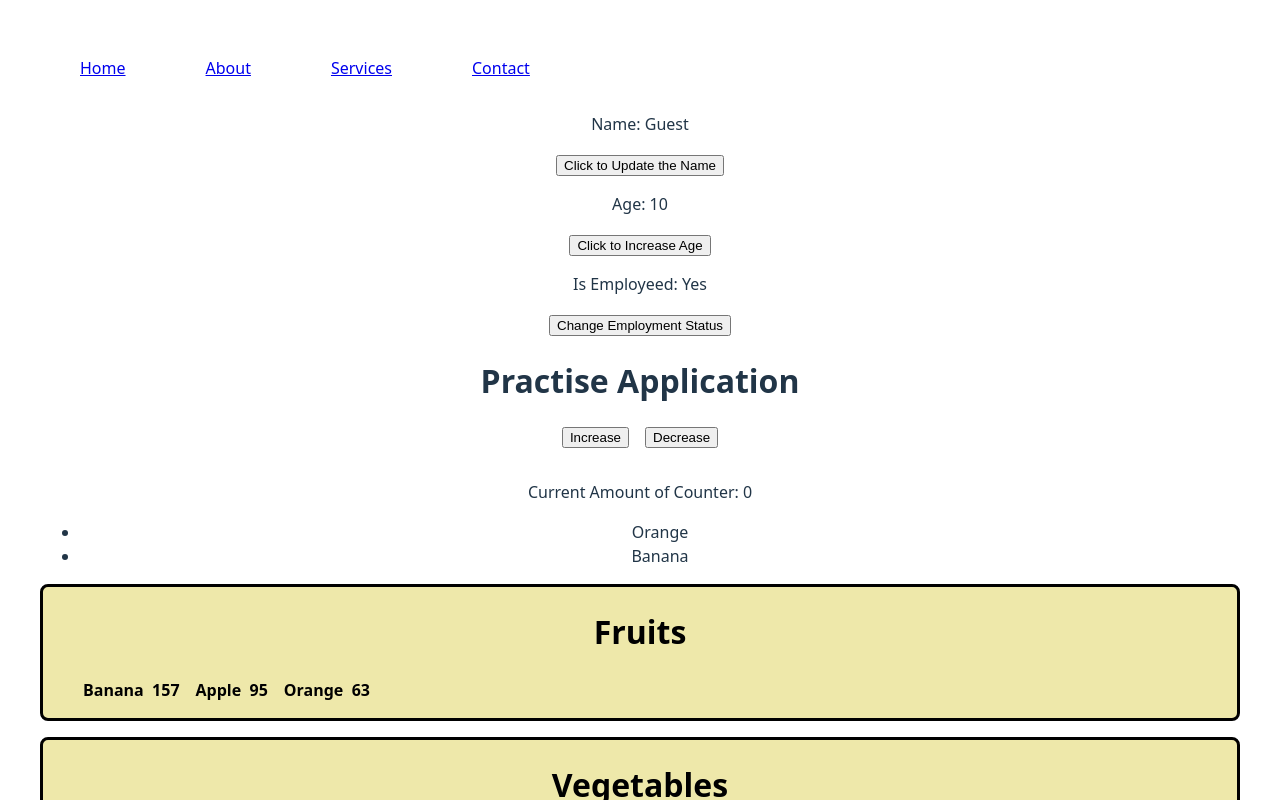
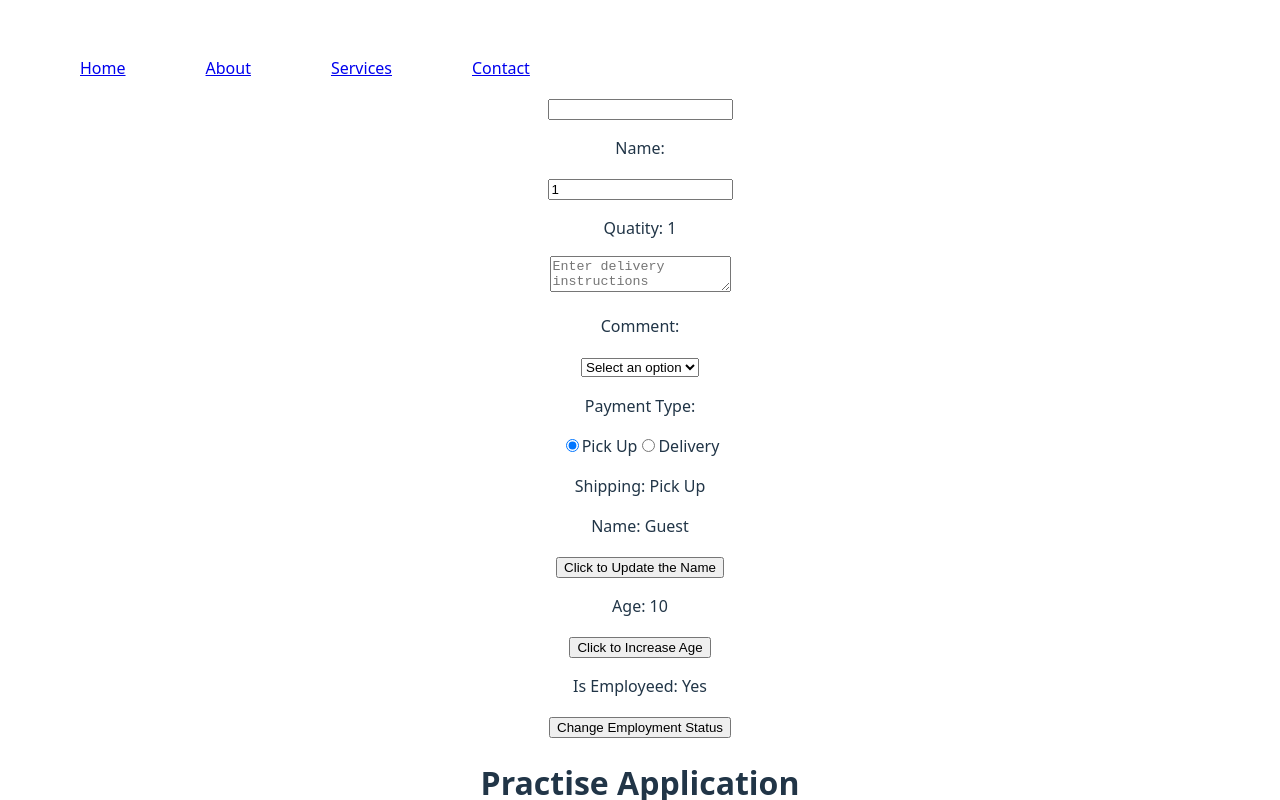
Before and after one commit to mkaya13/react-practise, a React (Vite) app: page / in a window 1280 px wide. Shown: the top 800 px of the page. Built offline with nearby package versions, Linux system fonts and the light colour scheme.

Commit message:
onChange section is finalized

```diff
--- a/src/App.jsx
+++ b/src/App.jsx
@@ -11,6 +11,7 @@
 import List from './components/List/List.jsx'
 import Button from './components/Button/Button.jsx'
 import UseStatePractise from './components/UseStatePractise/UseStatePractise.jsx'
+import OnChangeEventHandler from './components/OnchangeEventHandler/OnchangeEventHandler.jsx'
 
 function App() {
   const [counter, setCounter] = useState(0);
@@ -28,6 +29,7 @@
   return (
     <>
       <Navbar />
+      <OnChangeEventHandler />
       <UseStatePractise />
       <CounterOperations />
       <Food/>
--- /dev/null
+++ b/src/components/OnchangeEventHandler/OnchangeEventHandler.jsx
@@ -0,0 +1,68 @@
+// onChange = event handler used primarily with form elements
+// ex. <input>, <textarea>, <select>, <radio>
+// Triggers a function every time the value of the input changes
+
+
+import React, {useState} from "react";
+
+function OnChangeEventHandler () {
+
+    const [name, setName] = useState("")
+    const [quantity, setQuantity] = useState(1)
+    const [comment, setComment] = useState("");
+    const [payment, setPayment] = useState("");
+    const [shipping, setShipping] = useState("Pick Up");
+
+    const handleChangeName = (event) => {
+        setName(event.target.value);   // Access the event object, access it's target, then get the value property
+    }
+
+    const handleQuantityChange = (event) => {
+        setQuantity(event.target.value);
+    }
+
+    const handleCommentChange = (event) => {
+        setComment(event.target.value);
+    }
+
+    const handlePaymentChange = (event) => {
+        setPayment(event.target.value);
+    }
+
+    const handleShippingChange = (event) => {
+        setShipping(event.target.value);
+    }
+
+    return (
+        <div>
+            <input value={name} onChange={handleChangeName} />
+            <p>Name: {name}</p>
+
+            <input value={quantity} onChange={handleQuantityChange} type="number" />
+            <p>Quatity: {quantity}</p>
+
+            <textarea value={comment} onChange={handleCommentChange} placeholder="Enter delivery instructions" />
+            <p>Comment: {comment}</p>
+
+            <select value={payment} onChange={handlePaymentChange}>
+                <option value="">Select an option</option>
+                <option value="Visa">Visa</option>
+                <option value="Mastercard">Mastercard</option>
+                <option value="Giftcard">Giftcard</option>
+            </select>
+            <p>Payment Type: {payment}</p>
+            <label>
+                <input type="radio" value="Pick Up" checked={shipping === "Pick Up"} onChange={handleShippingChange}/>
+                Pick Up
+            </label>
+            <label>
+            <input type="radio" value="Delivery" checked={shipping === "Delivery"} onChange={handleShippingChange}/>
+                Delivery
+            </label>
+            <p>Shipping: {shipping}</p>
+        </div>
+
+    )
+}
+
+export default OnChangeEventHandler;
```
